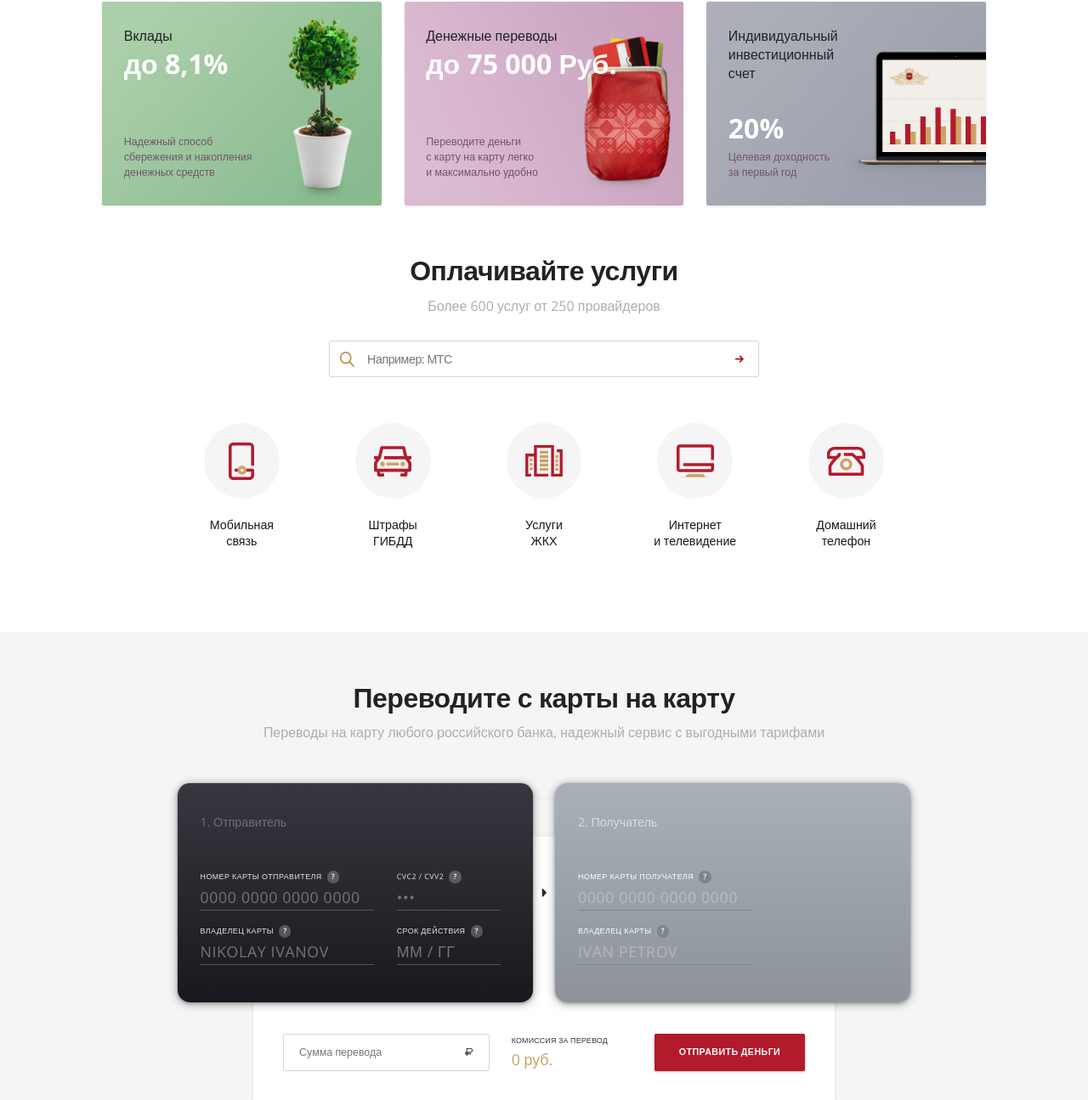
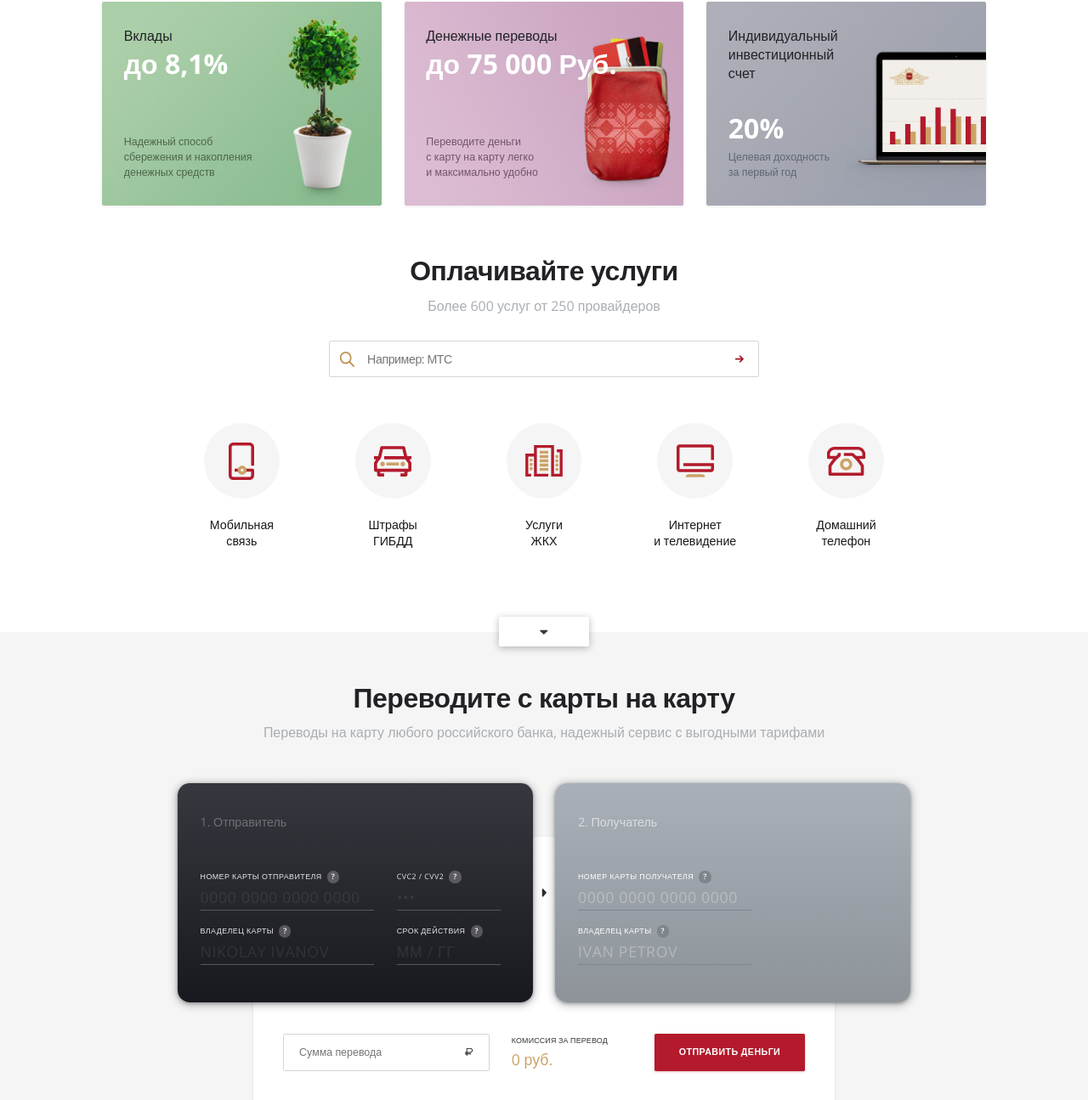
Before and after one commit to bestAIC/rgs, a PHP site: page / in a window 1280 px wide. Shown: the part 763-2058 px from the top of the page at 85% size. Run offline with PHP 8.4, Linux system fonts and the light colour scheme.

Commit message:
upd:правки

```diff
--- a/index.php
+++ b/index.php
@@ -76,7 +76,7 @@
 		</div>
 		<div class="home__products" data-animation>
 			<div class="grid__inner">
-				<a href="#" class="product" style="background-image: url('theme/images/home/product/1.jpg')">
+				<a href="#" class="product _green" style="background-image: url('theme/images/home/product/1.jpg')">
 					<div class="product__inner">
 						<div class="product__title">Вклады</div>
 						<div class="product__val">до 8,1%</div>
@@ -89,7 +89,7 @@
 						</div>
 					</div>
 				</a>
-				<a href="#" class="product" style="background-image: url('theme/images/home/product/2.jpg')">
+				<a href="#" class="product _red" style="background-image: url('theme/images/home/product/2.jpg')">
 					<div class="product__inner">
 						<div class="product__title">Денежные переводы</div>
 						<div class="product__val">до 75 000 Руб.</div>
@@ -102,7 +102,7 @@
 						</div>
 					</div>
 				</a>
-				<a href="#" class="product" style="background-image: url('theme/images/home/product/3.jpg')">
+				<a href="#" class="product _gray" style="background-image: url('theme/images/home/product/3.jpg')">
 					<div class="product__inner">
 						<div class="product__title">
 							Индивидуальный<br />
@@ -121,6 +121,7 @@
 			</div>
 		</div>
 		<div class="home__services">
+			<a href="#" class="more-btn _bottom is-desktop-block"></a>
 			<div class="grid__inner">
 				<h2>Оплачивайте услуги</h2>
 				<div class="subtitle">Более 600 услуг от 250 провайдеров</div>
--- a/theme/css/styles.css
+++ b/theme/css/styles.css
@@ -428,6 +428,21 @@ h2,
   font-weight: 400;
   line-height: 2.5rem;
   text-align: center;
+}
+.more-btn {
+  width: 12rem;
+  height: 4rem;
+  border-radius: 0.2rem;
+  box-shadow: 0 0.2rem 1rem rgba(23, 24, 26, 0.3);
+  background: url('../images/icons/arr_down.svg') no-repeat center #fff;
+  background-size: 1.1rem 0.7rem;
+}
+.more-btn._bottom {
+  position: absolute;
+  z-index: 10;
+  left: 50%;
+  margin-left: -6rem;
+  bottom: -2rem;
 }
 .tablet.portrait .grid__inner {
   padding-left: 2.7rem;
@@ -862,6 +877,7 @@ h2,
 .home__services {
   padding-top: 3.2rem;
   padding-bottom: 4.8rem;
+  position: relative;
 }
 .home__services-search {
   width: 57rem;
@@ -1791,6 +1807,15 @@ h2,
   background-size: cover;
   padding: 3.2rem 2.9rem 3.5rem;
 }
+.product._green .product__text {
+  color: #4d664c;
+}
+.product._red .product__text {
+  color: #705569;
+}
+.product._gray .product__text {
+  color: #616572;
+}
 .product__inner {
   height: 100%;
   position: relative;
@@ -1849,6 +1874,24 @@ h2,
   height: 29rem;
   border-radius: 1.6rem;
   box-shadow: 0 0.2rem 1.2rem rgba(23, 24, 26, 0.4), 0 1px 0.4rem rgba(23, 24, 26, 0.3);
+  /* Firefox 19+ */
+  /* Firefox 18- */
+}
+.card ::-webkit-input-placeholder {
+  color: #7a7d7d;
+  opacity: 0.2;
+}
+.card ::-moz-placeholder {
+  color: #7a7d7d;
+  opacity: 0.2;
+}
+.card :-moz-placeholder {
+  color: #7a7d7d;
+  opacity: 0.2;
+}
+.card :-ms-input-placeholder {
+  color: #7a7d7d;
+  opacity: 0.2;
 }
 .card._light {
   /* Firefox 19+ */
@@ -1879,6 +1922,7 @@ h2,
 .card._light .card__fields input[type='text'],
 .card._light .card__fields input[type='password'] {
   border-bottom: 0.2rem solid #7e858c;
+  color: rgba(255, 255, 255, 0.7);
 }
 .card._light .card__block-title {
   color: #fff;
@@ -1915,7 +1959,7 @@ h2,
   border-radius: 0;
   border: 0;
   border-bottom: 0.2rem solid #56565b;
-  color: #fff;
+  color: rgba(227, 227, 229, 0.5);
   font-size: 2rem;
   font-weight: 400;
   padding: 0;
--- a/theme/less/blocks/base/common.less
+++ b/theme/less/blocks/base/common.less
@@ -127,6 +127,22 @@ h2,.title{
 	line-height: 25/@rem;
 	text-align: center;
 }
+.more-btn{
+	width: 120/@rem;
+	height: 40/@rem;
+	border-radius: 2/@rem;
+	box-shadow: 0 2/@rem 10/@rem rgba(23, 24, 26, 0.3);
+	background: url('@{pathToImg}icons/arr_down.svg') no-repeat center #fff;
+	background-size: 1.1rem 0.7rem;
+	&._bottom{
+		position: absolute;
+		z-index: 10;
+		left: 50%;
+		margin-left: -60/@rem;
+		bottom: -2rem;
+	}
+}
+
 .tablet.portrait{
 	.grid{
 		&__inner{
@@ -143,6 +159,7 @@ h2,.title{
 		font-size: 16/@rem;
 	}
 }
+
 .mobile{
 	.grid{
 		&__inner{
--- a/theme/less/blocks/card.less
+++ b/theme/less/blocks/card.less
@@ -3,6 +3,10 @@
 	height: 290/@rem;
 	border-radius: 16/@rem;
 	box-shadow: 0 2/@rem 12/@rem rgba(23, 24, 26, 0.4), 0 1px 4/@rem rgba(23, 24, 26, 0.3);
+	::-webkit-input-placeholder {color:#7a7d7d;opacity: 0.2;}
+	::-moz-placeholder          {color:#7a7d7d;opacity: 0.2;}/* Firefox 19+ */
+	:-moz-placeholder           {color:#7a7d7d;opacity: 0.2;}/* Firefox 18- */
+	:-ms-input-placeholder      {color:#7a7d7d;opacity: 0.2;}
 	&._light{
 		.help-ico{
 			background-color: #7e858c;
@@ -18,6 +22,7 @@
 			&__fields{
 				input[type='text'], input[type='password']{
 					border-bottom: 2/@rem solid #7e858c;
+					color:  fade(white, 70%);
 				}
 			}
 			&__block{
@@ -56,7 +61,7 @@
 			border-radius: 0;
 			border: 0;
 			border-bottom: 2/@rem solid #56565b;
-			color: #fff;
+			color: fade(#e3e3e5,50%);
 			font-size: 20/@rem;
 			font-weight: 400;
 			padding: 0;
--- a/theme/less/blocks/home1.less
+++ b/theme/less/blocks/home1.less
@@ -180,6 +180,7 @@
 	&__services{
 		padding-top: 32/@rem;
 		padding-bottom: 48/@rem;
+		position: relative;
 		&-search{
 			width: 570/@rem;
 			margin: 34/@rem auto 0;
--- a/theme/less/blocks/product.less
+++ b/theme/less/blocks/product.less
@@ -7,6 +7,21 @@
 	background: none no-repeat center;
 	background-size: cover;
 	padding: 32/@rem 29/@rem 35/@rem;
+	&._green{
+		.product__text{
+			color: #4d664c;
+		}
+	}
+	&._red{
+		.product__text{
+			color: #705569;
+		}
+	}
+	&._gray{
+		.product__text{
+			color: #616572;
+		}
+	}
 	&__inner{
 		height: 100%;
 		position: relative;
```
Also changed, not shown: theme/images/icons/arr_down.svg (added), 1 other file.
